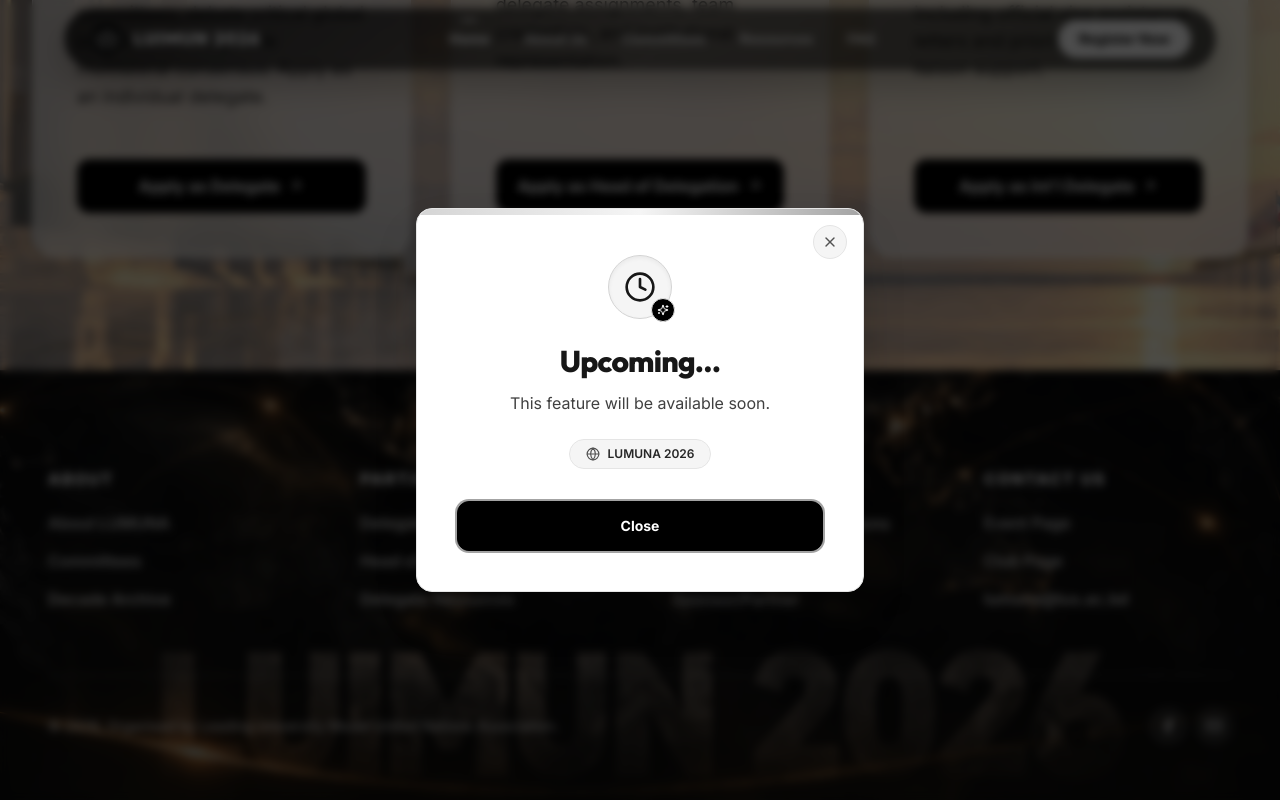
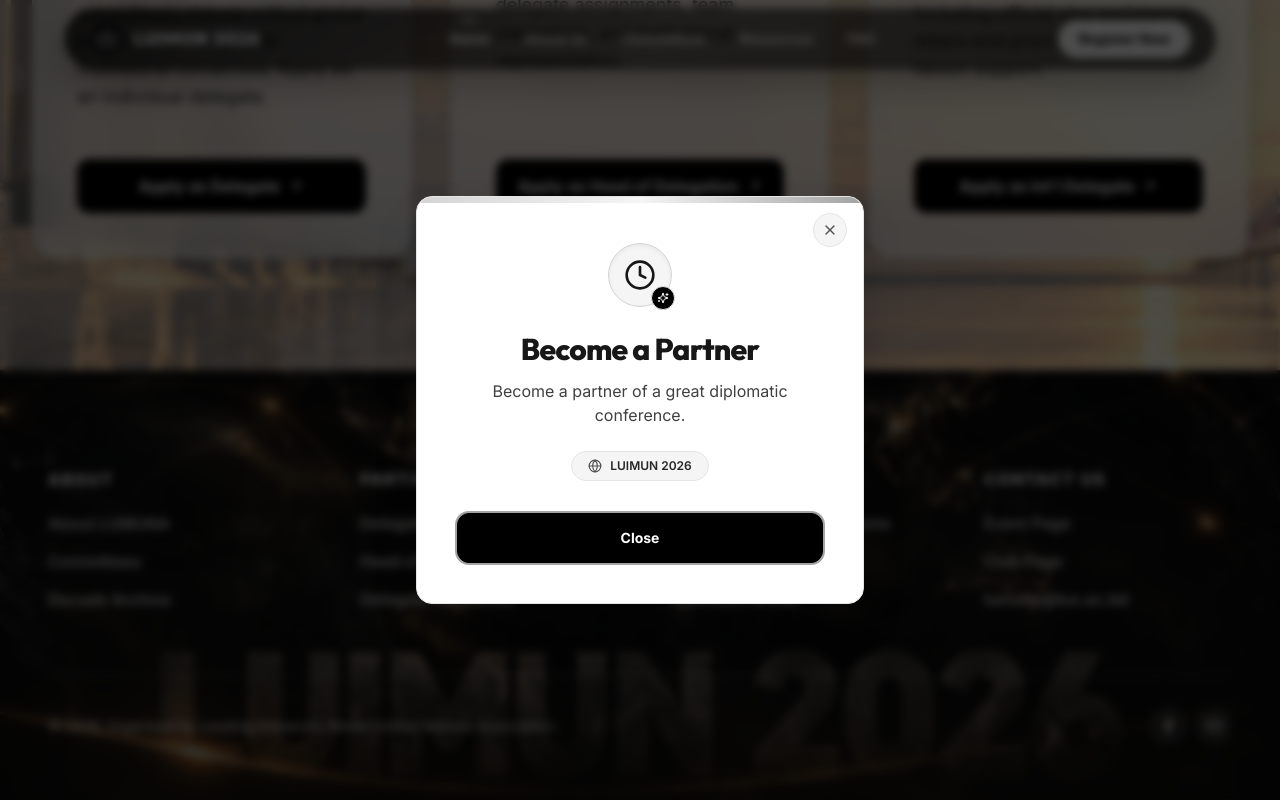
Before and after one commit to THOUHID-Tech627/LUIMUN-20206-registration-web, a Next.js app: page / in a window 1280 px wide. Both pictures are taken after a click on the button "Sponsor/Partner". Shown: the part 3485-4285 px from the top of the page. Built offline with nearby package versions, Linux system fonts and the light colour scheme.

Commit message:
Update sponsor/partner modal copy and badge to LUIMUN 2026

```diff
--- a/app/about-us/page.tsx
+++ b/app/about-us/page.tsx
@@ -472,8 +472,8 @@
       <UpcomingModal
         isOpen={isUpcomingModalOpen}
         onClose={handleCloseUpcoming}
-        title="Upcoming…"
-        subtitle="This feature will be available soon."
+        title="Become a Partner"
+        subtitle="Become a partner of a great diplomatic conference."
       />
     </div>
   );
--- a/app/faq/page.tsx
+++ b/app/faq/page.tsx
@@ -434,8 +434,8 @@
       <UpcomingModal
         isOpen={isUpcomingModalOpen}
         onClose={handleCloseUpcoming}
-        title="Upcoming…"
-        subtitle="This feature will be available soon."
+        title="Become a Partner"
+        subtitle="Become a partner of a great diplomatic conference."
       />
     </div>
   );
--- a/app/page.tsx
+++ b/app/page.tsx
@@ -49,8 +49,8 @@
       <UpcomingModal
         isOpen={isUpcomingModalOpen}
         onClose={handleCloseUpcoming}
-        title="Upcoming…"
-        subtitle="This feature will be available soon."
+        title="Become a Partner"
+        subtitle="Become a partner of a great diplomatic conference."
       />
     </div>
   );
--- a/app/resources/page.tsx
+++ b/app/resources/page.tsx
@@ -280,8 +280,8 @@
       <UpcomingModal
         isOpen={isUpcomingModalOpen}
         onClose={handleCloseUpcoming}
-        title={downloadModalDoc ? `Download: ${downloadModalDoc}` : "Upcoming…"}
-        subtitle="This committee study guide will be officially released for registered delegates soon. Please check back shortly."
+        title={downloadModalDoc ? `Download: ${downloadModalDoc}` : "Become a Partner"}
+        subtitle={downloadModalDoc ? "This committee study guide will be officially released for registered delegates soon. Please check back shortly." : "Become a partner of a great diplomatic conference."}
       />
     </div>
   );
--- a/components/UpcomingModal.tsx
+++ b/components/UpcomingModal.tsx
@@ -13,8 +13,8 @@
 export const UpcomingModal: React.FC<UpcomingModalProps> = ({
   isOpen,
   onClose,
-  title = "Upcoming…",
-  subtitle = "This feature will be available soon.",
+  title = "Become a Partner",
+  subtitle = "Become a partner of a great diplomatic conference.",
 }) => {
   const modalRef = useRef<HTMLDivElement>(null);
   const closeButtonRef = useRef<HTMLButtonElement>(null);
@@ -104,7 +104,7 @@
           {/* Diplomatic Note */}
           <div className="mt-6 flex items-center justify-center gap-2 rounded-full bg-neutral-100 px-4 py-1.5 text-xs text-neutral-800 font-semibold border border-neutral-200">
             <Globe className="h-3.5 w-3.5 text-neutral-600" />
-            <span>LUMUNA 2026</span>
+            <span>LUIMUN 2026</span>
           </div>
 
           {/* Action Button: Black with white text */}
```
